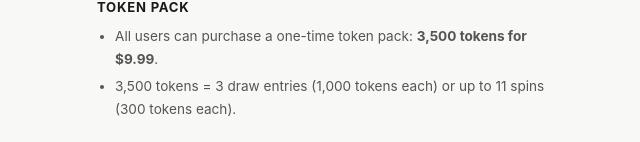
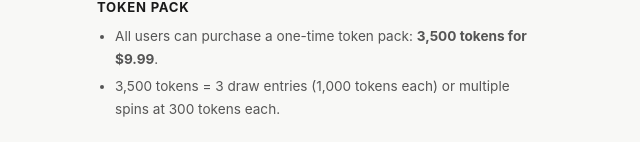
Before and after one commit to salumastake-code/numble-react, a React (Vite) app: page /rules in a window 1280 px wide. Shown: the part 810-952 px from the top of the page, without its empty margins (319-959 px from the left). Built offline with nearby package versions, Linux system fonts and the light colour scheme; no server answers; sample sign-in values are in the browser's storage.

Commit message:
Fix token pack copy: remove misleading spin count

```diff
--- a/src/pages/Rules.jsx
+++ b/src/pages/Rules.jsx
@@ -62,7 +62,7 @@ export default function Rules() {
         <Section title="Token Pack">
           <ul>
             <li>All users can purchase a one-time token pack: <strong>3,500 tokens for $9.99</strong>.</li>
-            <li>3,500 tokens = 3 draw entries (1,000 tokens each) or up to 11 spins (300 tokens each).</li>
+            <li>3,500 tokens = 3 draw entries (1,000 tokens each) or multiple spins at 300 tokens each.</li>
           </ul>
         </Section>
 
```
